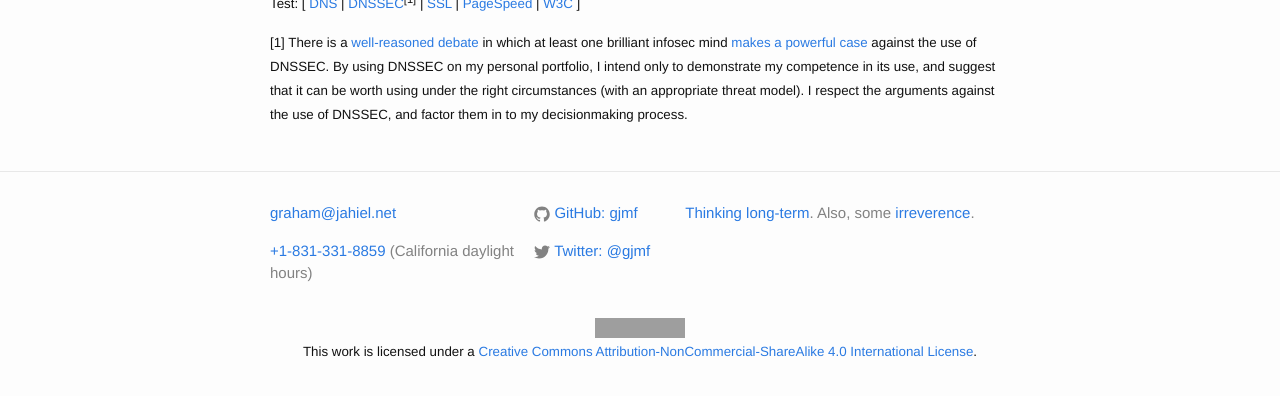
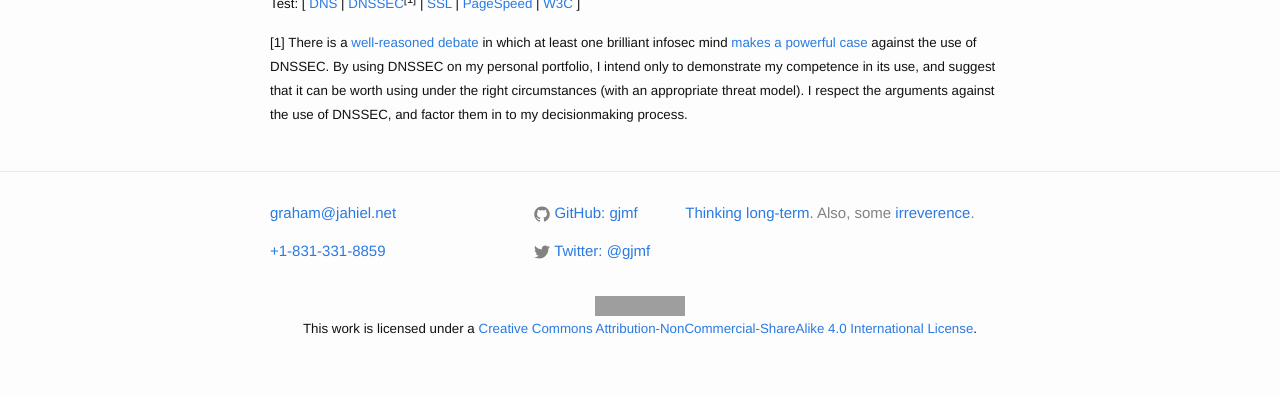
Before and after one commit to gjmf/gjmf.github.io, a Jekyll site: the page built from index.html, in a window 1280 px wide and 900 px high, scrolled down 1451 px, cut to the strip 492-888 px from the top of the window. Built offline with Jekyll 4.4.1, drawn with Linux system fonts in a browser that asks for light colours; grey boxes are pictures that could not be loaded.

Commit message:
Update footer.html

```diff
--- a/_includes/footer.html
+++ b/_includes/footer.html
@@ -10,7 +10,7 @@
           <p></p>
         {% endif %}
         {% if site.tel %}
-          <li><a href="tel:{{ site.tel }}">{{ site.tel }}</a> (California daylight hours)</li>
+          <li><a href="tel:{{ site.tel }}">{{ site.tel }}</a></li>
           <p></p>
         {% endif %}
         </ul>
```
